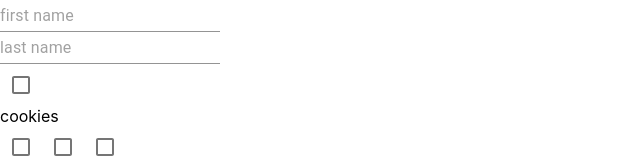
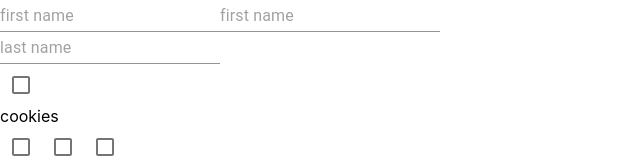
Before and after one commit to Annie-Huang/formik-2-example, a React (Create React App) app: page / in a window 1280 px wide. Shown: the top 160 px of the page, without its empty margins (0-640 px from the left). Built offline with nearby package versions, Linux system fonts and the light colour scheme.

Commit message:
Create <MyTextField> component to replace <Field type='input'> component so we can show the validation error

```diff
--- a/src/App.tsx
+++ b/src/App.tsx
@@ -33,6 +33,18 @@ const MyRadio: React.FC<MyRadioProps> = ({ label, ...props }) => {
 
   //<FormControlLabel value='other' control={<Radio />} label='Other' />;
   return <FormControlLabel {...field} control={<Radio />} label={label} />;
+};
+
+const MyTextField: React.FC<FieldHookConfig<{}>> = ({
+  placeholder,
+  ...props
+}) => {
+  const [field, meta] = useField<{}>(props);
+  const errorText = meta.error && meta.touched ? meta.error : '';
+
+  return (
+    <TextField placeholder={placeholder} {...field} helperText={errorText} />
+  );
 };
 
 function App() {
@@ -74,6 +86,11 @@ function App() {
                 name='firstName'
                 type='input'
                 as={TextField}
+              />
+              <MyTextField
+                placeholder='first name'
+                name='firstName'
+                type='input'
               />
             </div>
             <div>
```
Also changed, not shown: Note.txt.
